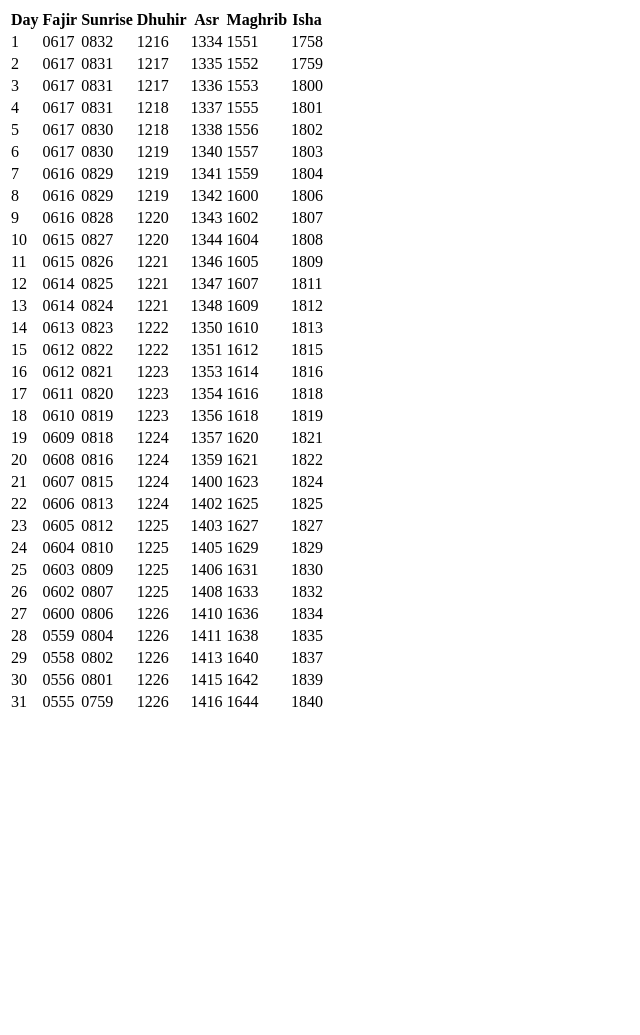
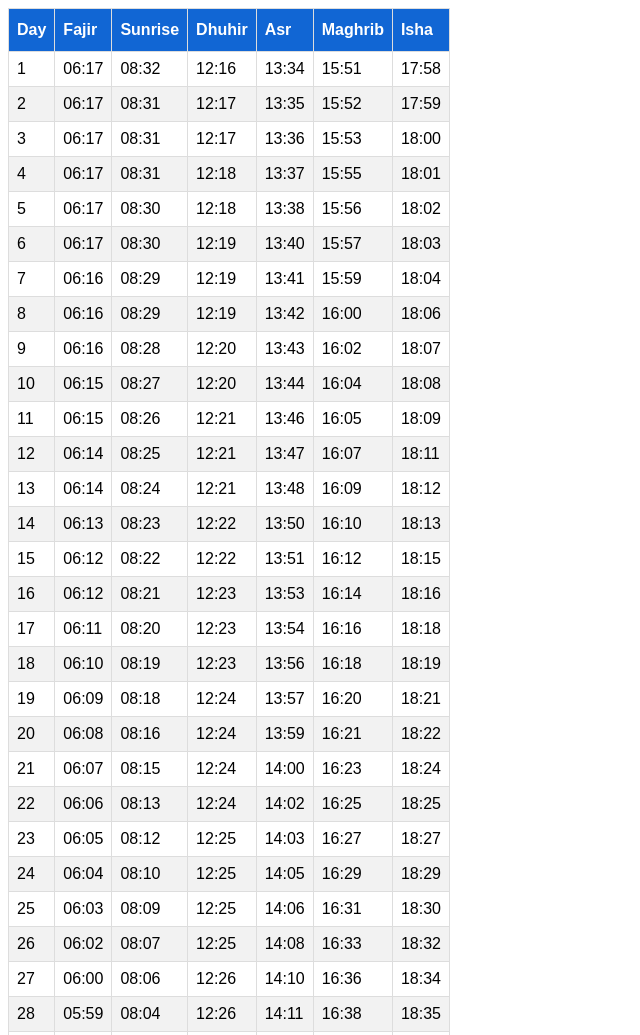
Before and after one commit to ahmed91abbas/prayer-times, a plain HTML site: page prayer-times-web/index.html in a window 1280 px wide. Shown: the top 1035 px of the page, without its empty margins (0-640 px from the left). Before the commit the page ends 800 px from the top, so only its background shows below. Drawn offline with Linux system fonts and the light colour scheme.

Commit message:
feat: add styling

```diff
--- a/prayer-times-web/dataHandler.js
+++ b/prayer-times-web/dataHandler.js
@@ -1,7 +1,7 @@
 const url = 'https://raw.githubusercontent.com/ahmed91abbas/prayer-times/gh-pages/prayer-times-web/prayer-times-malmo.json';
 
 function loadTableData(data) {
-    const table = document.getElementById("testBody");
+    const table = document.getElementById("timesBody");
     const month = data[0];
     month.forEach((day, i) => {
         let row = table.insertRow();
@@ -9,7 +9,7 @@ function loadTableData(data) {
         dayNbr.innerHTML = i + 1;
         day.forEach((time, j) => {
             let cell = row.insertCell(j+1);
-            cell.innerHTML = time;
+            cell.innerHTML = `${time.slice(0, 2)}:${time.slice(2)}`;
         })
     })
 }
--- a/prayer-times-web/index.html
+++ b/prayer-times-web/index.html
@@ -1,9 +1,13 @@
 <!DOCTYPE html>
 <html>
 
+<head>
+    <link rel="stylesheet" href="table.css">
+</head>
+
 <body>
 
-    <table id="myTable" class="table table-borderless table-striped table-earning">
+    <table id="times">
         <thead>
             <tr>
                 <th>Day</th>
@@ -15,7 +19,7 @@
                 <th>Isha</th>
             </tr>
         </thead>
-        <tbody id="testBody"></tbody>
+        <tbody id="timesBody"></tbody>
     </table>
     <script src="dataHandler.js"></script>
 
--- /dev/null
+++ b/prayer-times-web/table.css
@@ -0,0 +1,27 @@
+#times {
+    font-family: Arial, Helvetica, sans-serif;
+    border-collapse: collapse;
+    width: 20%;
+}
+
+#times td,
+#times th {
+    border: 1px solid #ddd;
+    padding: 8px;
+}
+
+#times tr:nth-child(even) {
+    background-color: #f2f2f2;
+}
+
+#times tr:hover {
+    background-color: #ddd;
+}
+
+#times th {
+    padding-top: 12px;
+    padding-bottom: 12px;
+    text-align: left;
+    background-color: #1166d4;
+    color: white;
+}
```
Lines whose indentation alone changed are shown as unchanged.
